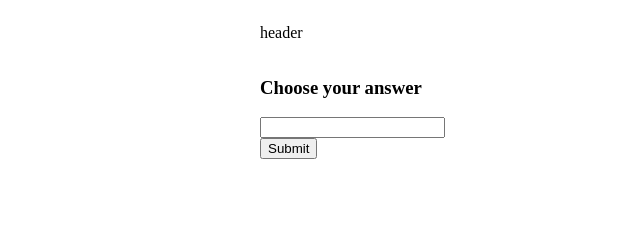
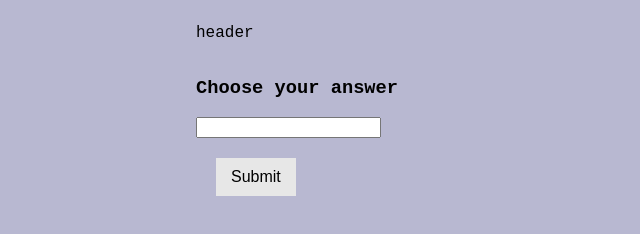
Before and after one commit to roshnig/pivot-backend, a website: page index.html in a window 1280 px wide. Shown: the whole page, without its empty margins (196-836 px from the left). Drawn offline with nearby package versions, Linux system fonts and the light colour scheme; no server answers.

Commit message:
update button css

```diff
--- a/public/index.css
+++ b/public/index.css
@@ -1,14 +1,29 @@
 body {
   width: 100vw;
+  background-color: #b8b8d1;
+  font-family: "Courier New", monospace;
 }
 .radio-div {
   margin-top: 10px;
+  margin-left: 10px;
 }
 
 .main-div {
   display: flex;
   flex-direction: column;
   justify-content: center;
-    width: 30%;
+  width: 40%;
   margin: auto;
 }
+
+button {
+  background-color: #e7e7e7;
+  border: none;
+  color: black;
+  margin: 20px;
+  padding: 10px 15px;
+  text-align: center;
+  text-decoration: none;
+  justify-items: center;
+  font-size: 16px;
+}
```
Lines whose indentation alone changed are shown as unchanged.
